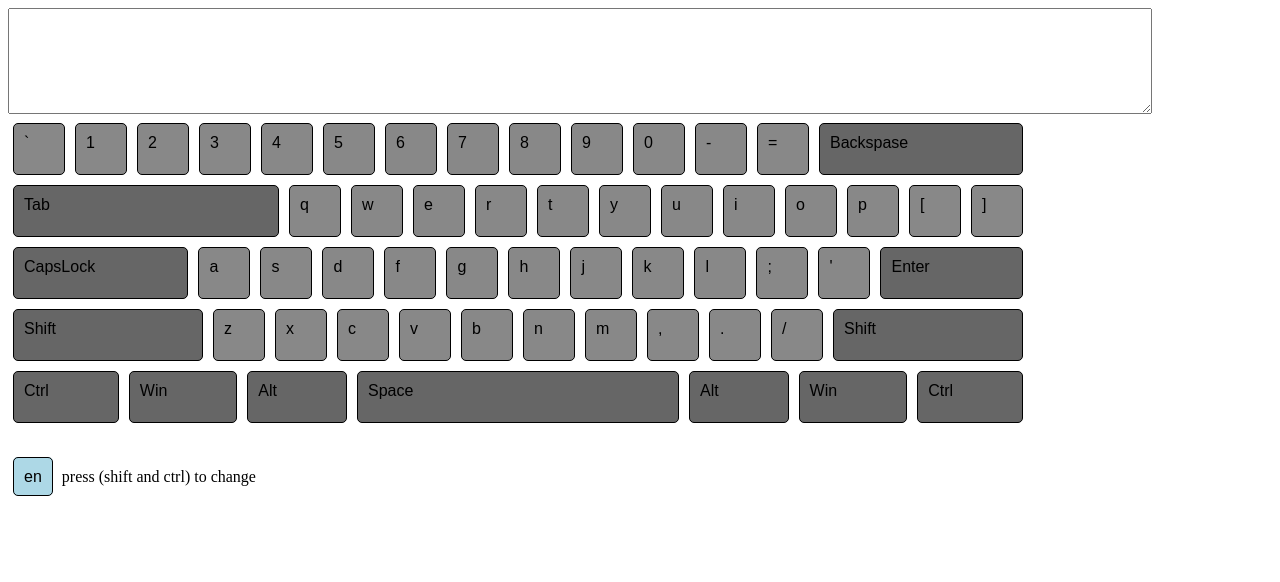
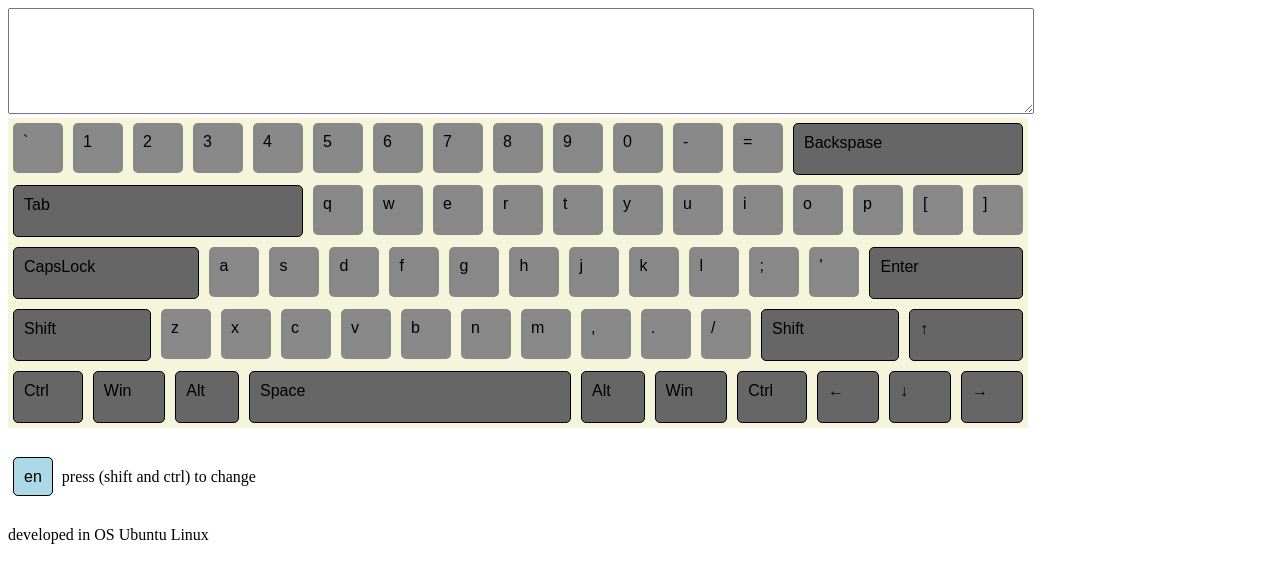
Before and after one commit to terra456/virtual-keyboard, a plain HTML site: page index.html in a window 1280 px wide. Drawn offline with Linux system fonts and the light colour scheme.

Commit message:
feat: add arrows and fix some css styles

```diff
--- a/script.js
+++ b/script.js
@@ -2,7 +2,7 @@ let textArea = document.createElement('textarea');
 
 document.body.append(textArea);
 
-let funcButtons = {
+const funcButtons = {
     27: 'Esc',
     8: 'Backspase',
     9: 'Tab',
@@ -15,20 +15,27 @@ let funcButtons = {
     32: 'Space',
     13: 'Enter',
     46: 'Del',
-    37: 'ArrowLeft',
-    38: 'ArrowUp',
-    40: 'ArrowDown',
-    39: 'ArrowRight'};
+    37: '&larr;',
+    38: '&uarr;',
+    40: '&darr;',
+    39: '&rarr;'};
 
-let arrKeyCodeFirst = [192, 49, 50, 51, 52, 53, 54, 55, 56, 57, 48, 173, 61];
+const arrows = {
+    37: '←',
+    38: '↑',
+    40: '↓',
+    39: '→'
+};
 
-let serviceButtons =  [9, 20, 16, 17, 18, 32, 18, 17, 16, 13, 8, 46, 37, 38, 40, 39];
+const arrKeyCodeFirst = [192, 49, 50, 51, 52, 53, 54, 55, 56, 57, 48, 173, 61];
 
-let firstLineLetters = [81, 87, 69, 82, 84, 89, 85, 73, 79, 80, 219, 221];
+const serviceButtons =  [9, 20, 16, 17, 18, 32, 18, 17, 16, 13, 8, 46, 37, 38, 40, 39];
 
-let secondLineLetters = [65, 83, 68, 70, 71, 72, 74, 75, 76, 59, 222];
+const firstLineLetters = [81, 87, 69, 82, 84, 89, 85, 73, 79, 80, 219, 221];
 
-let thirdLineLetters = [ 90, 88, 67, 86, 66, 78, 77, 188, 190, 191];
+const secondLineLetters = [65, 83, 68, 70, 71, 72, 74, 75, 76, 59, 222];
+
+const thirdLineLetters = [ 90, 88, 67, 86, 66, 78, 77, 188, 190, 191];
 
 const enLower = {
     192: '`',
@@ -293,7 +300,7 @@ var parentThirdLetters = document.createElement("div");
     printFunckBtn(16, parentThirdLetters);
     printLetters(thirdLineLetters, parentThirdLetters, lang);
     printFunckBtn(16, parentThirdLetters);
-    //printFunckBtn(38, parentThirdLetters); //arrow
+    printFunckBtn(38, parentThirdLetters);
 
 var parentSpaceLetters = document.createElement("div");
     parentSpaceLetters.classList.add('letters');
@@ -305,15 +312,20 @@ var parentSpaceLetters = document.createElement("div");
     printFunckBtn(18, parentSpaceLetters);
     printFunckBtn(93, parentSpaceLetters);
     printFunckBtn(17, parentSpaceLetters);
-    //printFunckBtn(37, parentSpaceLetters); //arrows
-    //printFunckBtn(40, parentSpaceLetters);
-    //printFunckBtn(39, parentSpaceLetters);
+    printFunckBtn(37, parentSpaceLetters);
+    printFunckBtn(40, parentSpaceLetters);
+    printFunckBtn(39, parentSpaceLetters);
 
 
 var parentLang = document.createElement("div");
     parentLang.classList.add('local-lang');
     parentLang.innerHTML = '<span>' + lang + '</span> press (shift and ctrl) to change';
     document.body.append(parentLang);
+
+var osInfo = document.createElement("div");
+osInfo.classList.add('local-lang');
+osInfo.innerHTML = 'developed in OS Ubuntu Linux';
+document.body.append(osInfo);
 
 
 document.addEventListener('keydown', function(event) {
@@ -343,8 +355,6 @@ let changeLangLetters = function(lang) {
         } else if (lang == 'en') {
             el.textContent = enLower[elCode];
         }
-        //el.textContent = enLower[elCode];
-
     });
 };
 
@@ -371,7 +381,6 @@ let changeCaseLetters = function(whatCase) {
 };
 
 document.addEventListener('keydown', function(event) {
-    // event.which ==
     event.preventDefault();
     let current = document.querySelector('.button-'+String(event.keyCode)+'');
     if (String(event.keyCode) != 20) {
@@ -409,10 +418,13 @@ document.addEventListener('keydown', function(event) {
     if (event.keyCode == 16) {
         changeCaseLetters('Upper');
     }
+    if (event.keyCode >= 37 && event.keyCode <=40) {
+        textArea.value += arrows[event.keyCode];
+
+    }
 });
 
 document.addEventListener('keyup', function(event) {
-    // event.which ==
     event.preventDefault();
     let current = document.querySelector('.button-'+String(event.keyCode)+'');
       if (event.keyCode != 20) {
@@ -469,6 +481,10 @@ const divFunck = document.querySelectorAll('.funck-button');
                 changeCaseLetters('Upper');
             }
         }
+        if (elCode >= 37 && elCode <=40) {
+            textArea.value += arrows[elCode];
+
+        }
 
     });
 
@@ -480,9 +496,6 @@ const divFunck = document.querySelectorAll('.funck-button');
         if (elCode == 16) {
             changeCaseLetters('Lower');
         }
-        if (elCode == 20) {
-            //evt.target.classList.toggle('active');
-            //changeCaseLetters('Upper');
-        }
+
     });
 });
--- a/style.css
+++ b/style.css
@@ -1,11 +1,12 @@
 textarea {
-    width: 90%;
+    width: 1020px;
     height: 100px;
 }
 
 .letters {
     display: flex;
     width: 1020px;
+    background-color: beige;
 
 }
 
@@ -14,7 +15,7 @@ textarea {
     min-width: 30px;
     height: 30px;
     background-color: #888888;
-    border: 1px solid black;
+
     border-radius: 5px;
     padding: 10px;
     margin: 5px;
```
